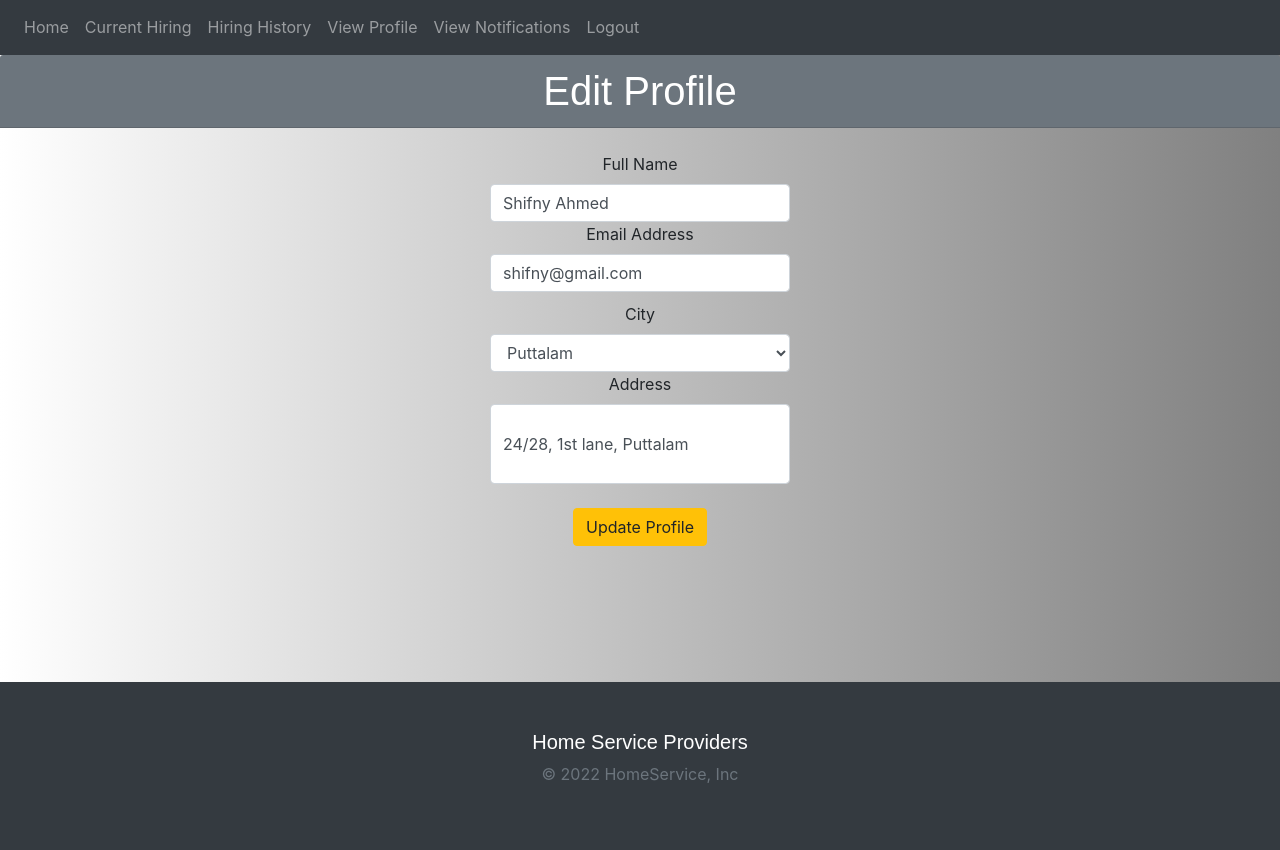
After one commit to CB007753/HomeServiceRecommendationSystem, a Flask app: page /edit-profile-page in a window 1280 px wide. The commit adds this page. Shown: the part 193-1043 px from the top of the page. Run offline with Flask 2, Linux system fonts and the light colour scheme; a user stored in the database is signed in; parts of the project's set-up code (start-up, migrations or seed data) failed here and were passed over; some libraries are stand-ins or nearby versions.

Commit message:
added edit profile function and made few modification in design, test result : success

```diff
--- /dev/null
+++ b/website/templates/edit_profile_page.html
@@ -0,0 +1,87 @@
+{% extends 'base.html' %}
+{% block title %}Edit Profile{% endblock %}
+
+{% block content %}
+
+<form method="post">
+    <div class="form-group">
+
+        <h1 align="center" class="card-header text-white bg-secondary">Edit Profile</h1>
+
+        <div align="center">
+
+
+            <br>
+
+             <label for="name">Full Name</label>
+        <input
+            type="text"
+            class="form-control"
+            id="name"
+            name="name"
+            placeholder="Enter your full name"
+            maxlength="30"
+            style="width: 300px"
+            value="{{ user.fullname }}"
+        />
+
+        <label for="email">Email Address</label>
+        <input
+            type="email"
+            class="form-control"
+            id="email"
+            name="email"
+            placeholder="Enter your email address"
+            maxlength="35"
+            style="width: 300px"
+            value="{{ user.email }}"
+        />
+
+            <label style="padding-top: 10px" for="city">City</label>
+                        <select style="width: 300px" id="city"  class="form-control"  name="city" required>
+                            <option value="{{ user.city }}">{{ user.city }}</option>
+                            <option value="Colombo">Colombo</option>
+                            <option value="Kandy">Kandy</option>
+                            <option value="Negombo">Negombo</option>
+                            <option value="Anuradhapura">Anuradhapura</option>
+                            <option value="Mannar">Mannar</option>
+                            <option value="Matale">Matale</option>
+                            <option value="Mullaittivu">Mullaittivu</option>
+                            <option value="Badulla">Badulla</option>
+                            <option value="Puttalam">Puttalam</option>
+                            <option value="Ratnapura">Ratnapura</option>
+                            <option value="Jaffna">Jaffna</option>
+                            <option value="Matara">Matara</option>
+                            <option value="Moratuwa">Moratuwa</option>
+                            <option value="Trincomalee">Trincomalee</option>
+                            <option value="Galle">Galle</option>
+                            <option value="Kilinochchi">Kilinochchi</option>
+                            <option value="Sri Jayewardenepura Kotte">Sri Jayewardenepura Kotte</option>
+                            <option value="Batticaloa">Batticaloa</option>
+                            <option value="Kurunegala">Kurunegala</option>
+
+                        </select>
+
+             <label for="address">Address</label>
+        <input
+            type="text"
+            class="form-control"
+            id="address"
+            name="address"
+            placeholder="Enter your home address"
+            maxlength="299"
+            style="width: 300px; height: 80px"
+            value="{{ user.address }}"
+        />
+
+
+            <br>
+            <button type="submit" class="btn btn-warning">Update Profile</button>
+
+        </div>
+
+
+    </div>
+</form>
+
+{% endblock %}
--- a/website/templates/notification.html
+++ b/website/templates/notification.html
@@ -2,9 +2,8 @@
 {% block title %}Notification{% endblock %}
 {% block content %}
 
-
-
-<h1 align="center">Notification</h1>
+<h1 align="center" class="card-header text-white bg-secondary">Notification</h1>
+<br>
 <ul class="list-group list-group-flush " id="notes">
 
   {% for note in user.notes|sort(attribute='id', reverse = True) %}
--- a/website/templates/profile_page.html
+++ b/website/templates/profile_page.html
@@ -24,9 +24,8 @@
 
                         </div>
                     </div>
-
                     <div class="col-md-2">
-                        <a href="/view-profile" class="btn btn-warning" style="border-radius: 15px">Edit Profile</a>
+                        <a href="/edit-profile-page" class="btn btn-warning" style="border-radius: 15px">Edit Profile</a>
                     </div>
 
                 </div>
--- a/website/views.py
+++ b/website/views.py
@@ -1,8 +1,6 @@
 from flask import Blueprint, render_template, request, jsonify, flash, redirect, url_for
 from flask_login import login_required, current_user
 import json
-
-from nltk.corpus import stopwords
 
 views = Blueprint('views', __name__)
 
@@ -49,6 +47,48 @@ def plumbers():
 @login_required
 def view_profile():
     return render_template("profile_page.html", user=current_user)
+
+
+@views.route('/edit-profile-page', methods=['GET', 'POST'])
+@login_required
+def edit_profile_page():
+    try:
+        if request.method == 'POST':
+            email = request.form.get('email')
+            fullname = request.form.get('name')
+            city = request.form.get('city')
+            address = request.form.get('address')
+            user_id = current_user.id
+            current_user_email = current_user.email
+
+            from .models import User
+            user = User.query.filter_by(email=email).first()
+            if user and current_user_email != email:
+                flash('Email is already taken, try another email.', category='error')
+            elif len(fullname) < 3:
+                flash('Full name must be greater than 2 characters.', category='error')
+            elif len(email) < 4:
+                flash('Email must be greater than 3 characters.', category='error')
+            elif len(address) < 10:
+                flash('Address is too short.', category='error')
+            else:
+                from .models import User
+                edit_user = User.query.get(user_id)
+
+                from . import db
+
+                edit_user.fullname = fullname
+                edit_user.email = email
+                edit_user.address = address
+                edit_user.city = city
+
+                db.session.commit()
+                flash('Profile Updated Successfully.', category='success')
+                return redirect(url_for('views.view_profile'))
+    except Exception as e:
+        print(e)
+        flash('Something went wrong.', category='error')
+    return render_template("edit_profile_page.html", user=current_user)
 
 
 @views.route('/view-plumber-details/<int:record_id>', methods=['GET', 'POST'])
```
Also changed, not shown: website/database.db.
